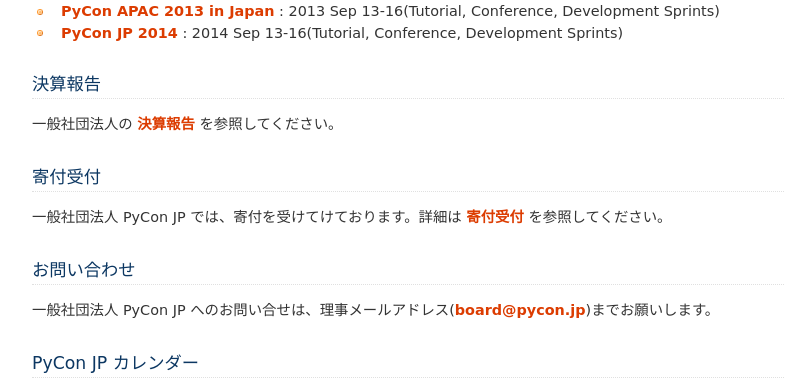
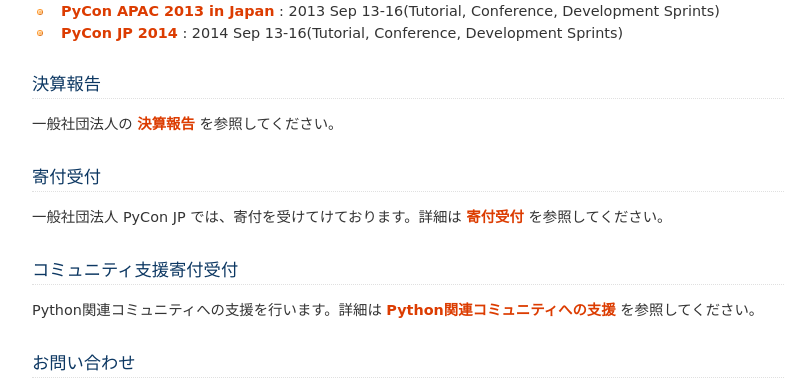
Before and after one commit to pyconjp/www.pycon.jp, a Sphinx documentation site: the page built from source/index.rst, in a window 1280 px wide and 900 px high, scrolled down 1321 px, cut to the strip 0-388 px from the top of the window. Shown: the whole strip, without its empty margins (88-873 px from the left). Built offline with Sphinx 7.4.7, drawn with Linux system fonts in a browser that asks for light colours.

Commit message:
コミュニティ支援のページヘのリンクを追加

```diff
--- a/source/index.rst
+++ b/source/index.rst
@@ -87,6 +87,10 @@
 ==========
 一般社団法人 PyCon JP では、寄付を受けてけております。詳細は :doc:`/donation` を参照してください。
 
+コミュニティ支援寄付受付
+========================
+Python関連コミュニティへの支援を行います。詳細は :doc:`community-support` を参照してください。
+
 お問い合わせ
 ============
 一般社団法人 PyCon JP へのお問い合せは、理事メールアドレス(board@pycon.jp)までお願いします。
```
